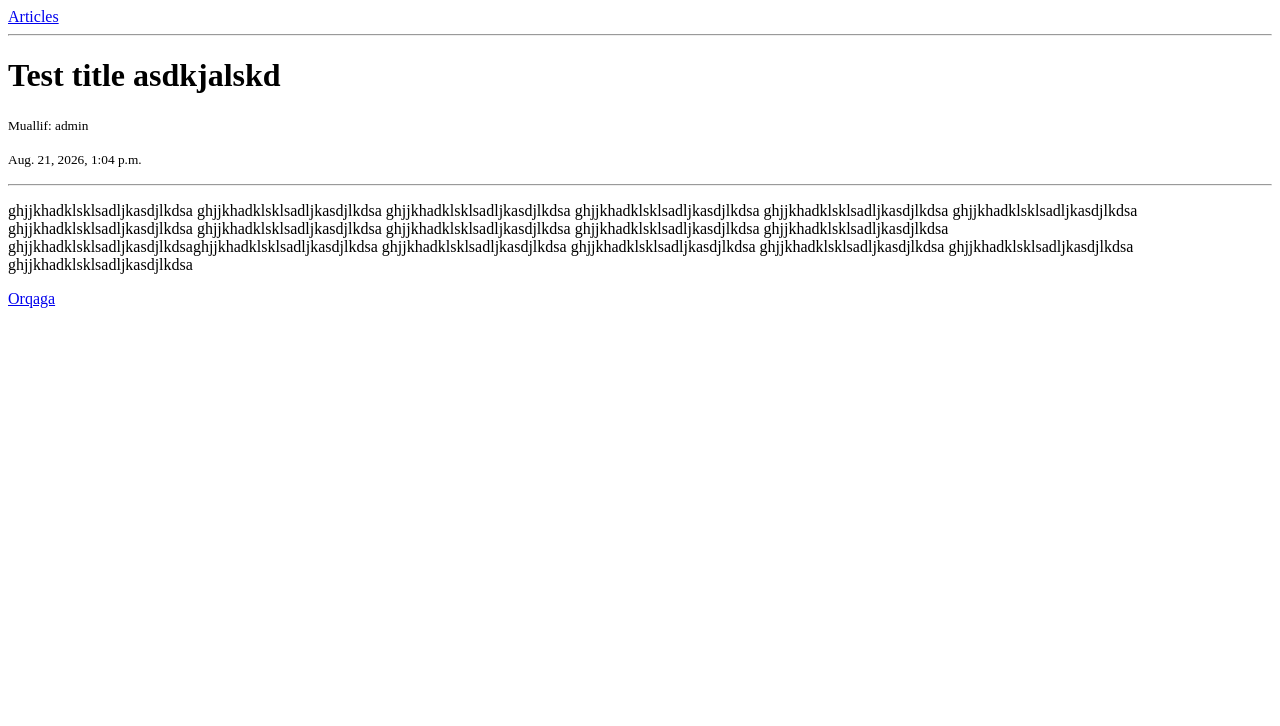
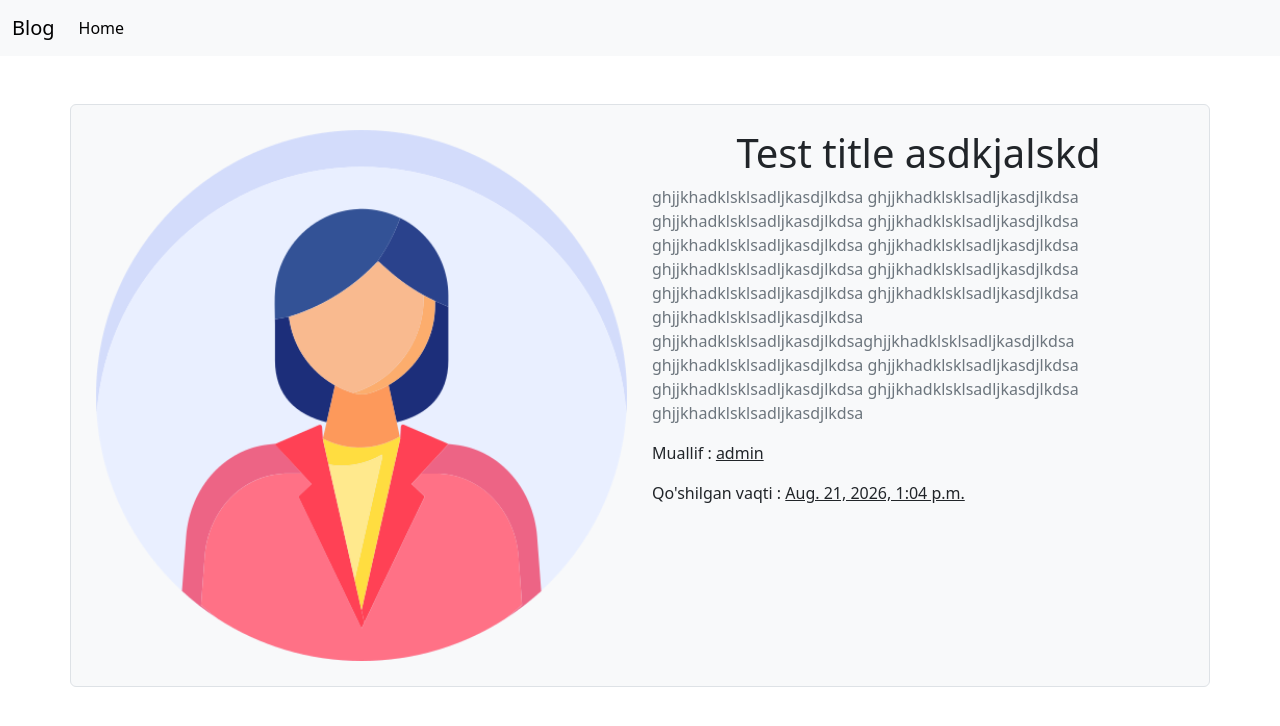
Before and after one commit to muhammadmirzovm/ArticleProject-NewYork, a Django app: a page that uses templates/base.html in a window 1280 px wide. Shown: the top 726 px of the page. Run offline with Django 5.2, Linux system fonts and the light colour scheme; data comes from the database, SQL or seed files in the repository; both versions use the stored data as it was after the commit.

Commit message:
style berildi

```diff
--- a/blog/models.py
+++ b/blog/models.py
@@ -4,6 +4,7 @@ from django.conf import settings
 
 class Article(models.Model):
     title = models.CharField(max_length=200, unique=True)
+    image = models.ImageField(upload_to='articles/', null=True, blank=True)
     slug = models.SlugField(max_length=220, unique=True, blank=True)
     content = models.TextField()
     author = models.ForeignKey(
--- a/config/settings.py
+++ b/config/settings.py
@@ -116,6 +116,9 @@ USE_TZ = True
 # https://docs.djangoproject.com/en/6.1/howto/static-files/
 
 STATIC_URL = 'static/'
+STATICFILES_DIRS = [BASE_DIR / "static"]
+MEDIA_URL = '/media/'
+MEDIA_ROOT = BASE_DIR / "media"
 
 
 # Email
--- a/config/urls.py
+++ b/config/urls.py
@@ -16,8 +16,14 @@ Including another URLconf
 """
 from django.contrib import admin
 from django.urls import path, include
+from django.conf import settings
+from django.conf.urls.static import static
 
 urlpatterns = [
     path('admin/', admin.site.urls),
     path('', include('blog.urls')),
 ]
+
+if settings.DEBUG:
+   urlpatterns += static(settings.STATIC_URL, document_root=settings.STATIC_ROOT)
+   urlpatterns += static(settings.MEDIA_URL, document_root=settings.MEDIA_ROOT)
--- a/templates/base.html
+++ b/templates/base.html
@@ -4,14 +4,28 @@
  <meta charset="UTF-8">
  <meta name="viewport" content="width=device-width, initial-scale=1.0">
  <title>{% block title %}{% endblock %}</title>
+ <link href="https://cdn.jsdelivr.net/npm/bootstrap@5.3.8/dist/css/bootstrap.min.css" rel="stylesheet" integrity="sha384-sRIl4kxILFvY47J16cr9ZwB07vP4J8+LH7qKQnuqkuIAvNWLzeN8tE5YBujZqJLB" crossorigin="anonymous">
 </head>
 <body>
- <nav>
-   <a href="{% url 'article_list' %}">Articles</a>
- </nav>
+<nav class="navbar navbar-expand-lg bg-body-tertiary">
+  <div class="container-fluid">
+    <a class="navbar-brand" href="{% url 'article_list' %}">Blog</a>
+    <button class="navbar-toggler" type="button" data-bs-toggle="collapse" data-bs-target="#navbarSupportedContent" aria-controls="navbarSupportedContent" aria-expanded="false" aria-label="Toggle navigation">
+      <span class="navbar-toggler-icon"></span>
+    </button>
+    <div class="collapse navbar-collapse" id="navbarSupportedContent">
+      <ul class="navbar-nav me-auto mb-2 mb-lg-0">
+        <li class="nav-item">
+          <a class="nav-link active" aria-current="page" href="{% url 'article_list' %}">Home</a>
+        </li>
 
- <hr>
+    </div>
+  </div>
+</nav>
 
- {% block content %}{% endblock %}
+<div class="container border bg-light p-4 my-5 rounded ">
+   {% block content %}{% endblock %}
+</div>
+ <script src="https://cdn.jsdelivr.net/npm/bootstrap@5.3.8/dist/js/bootstrap.bundle.min.js" integrity="sha384-FKyoEForCGlyvwx9Hj09JcYn3nv7wiPVlz7YYwJrWVcXK/BmnVDxM+D2scQbITxI" crossorigin="anonymous"></script>
 </body>
 </html>
--- a/templates/blog/article_detail.html
+++ b/templates/blog/article_detail.html
@@ -2,15 +2,16 @@
 {% block title %}{{ article.title }}{% endblock %}
 
 {% block content %}
-<h1>{{ article.title }}</h1>
 
-{% if article.author %}
- <p><small>Muallif: {{ article.author.username }}</small></p>
-{% endif %}
-<p><small>{{ article.created_at }}</small></p>
-
-<hr>
-<p>{{ article.content }}</p>
-
-<p><a href="{% url 'article_list' %}">Orqaga</a></p>
+    <div class="row">
+        <div class="col">
+            <img class="w-100" src="{{ article.image.url }}" alt="">
+        </div>
+        <div class="col">
+            <h1 class="text-center ">{{ article.title }}</h1>
+            <p class="text-secondary">{{ article.content }}</p>
+            <p>Muallif : <span class="text-decoration-underline">{{ article.author }}</span></p>
+            <p>Qo'shilgan vaqti : <span class="text-decoration-underline">{{ article.created_at }}</span></p>
+        </div>
+    </div>
 {% endblock %}
```
Also changed, not shown: templates/blog/article_list.html (+21 -12 lines), blog/migrations/0003_article_image.py (added), blog/migrations/0004_alter_article_image.py (added), db.sqlite3, media/articles/profile.png (added).
